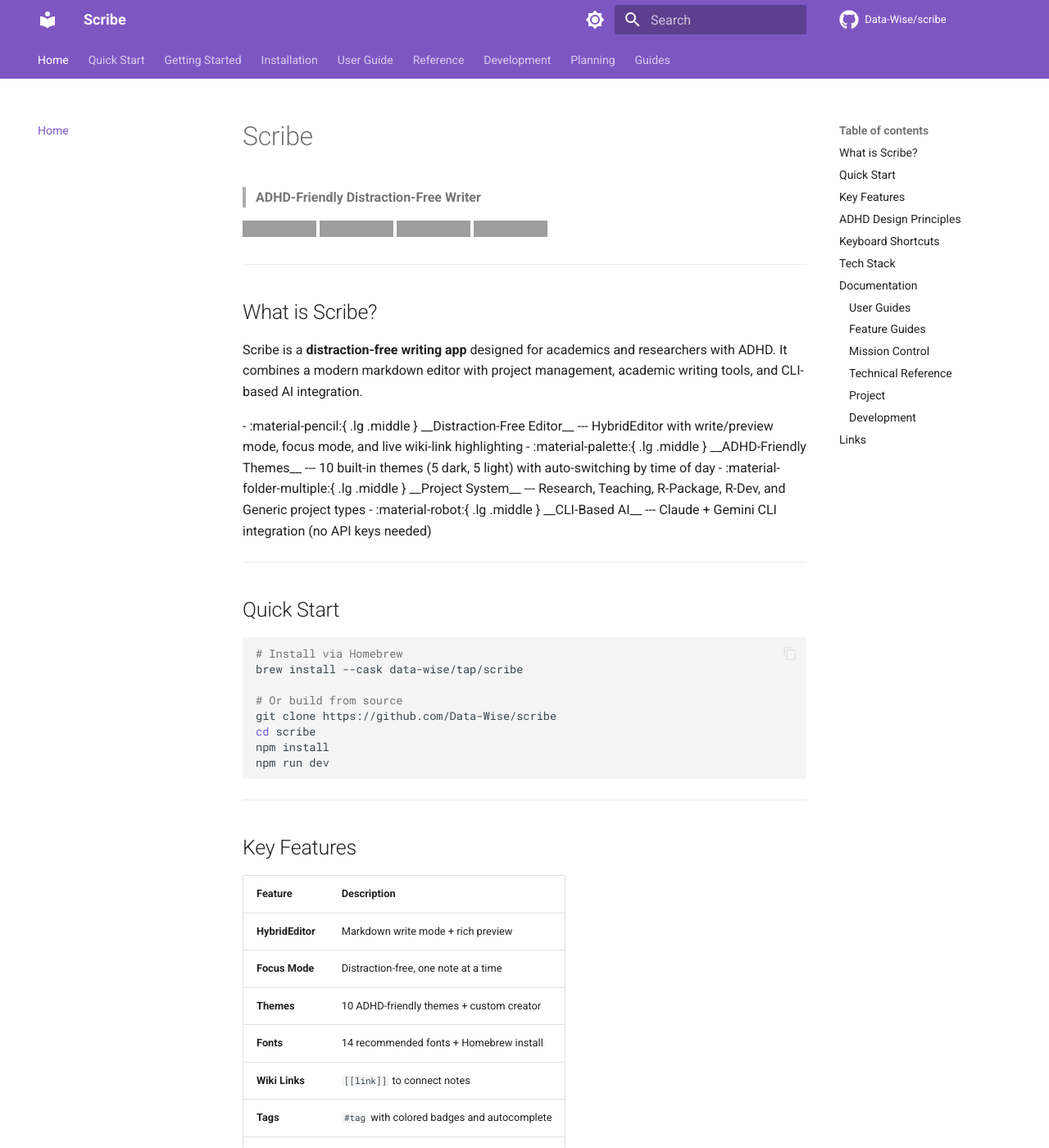
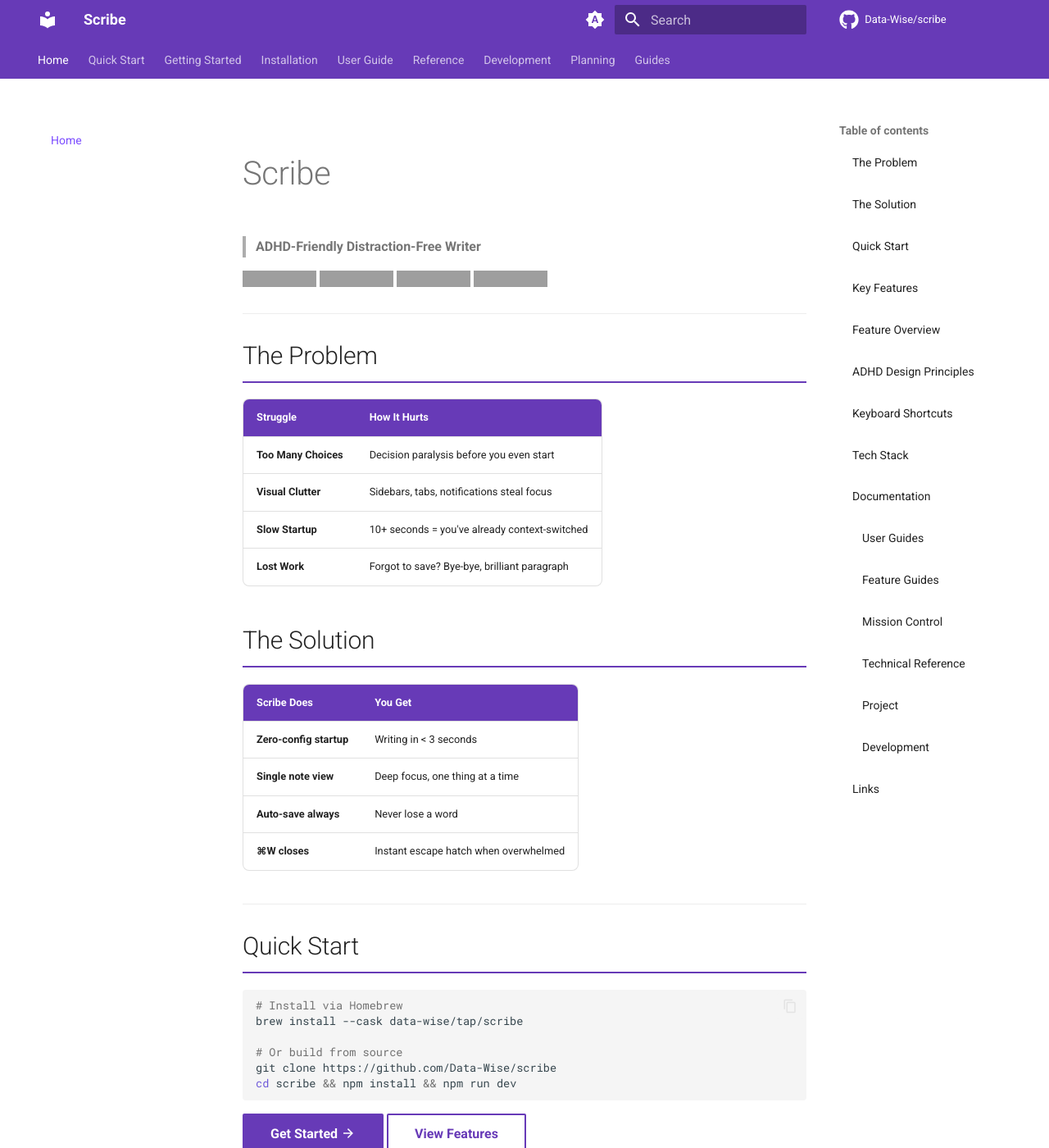
Before and after one commit to Data-Wise/scribe, an MkDocs documentation site: the page built from docs/index.md, in a window 1280 px wide and 1400 px high. Shown: the whole window at 82% size. Built offline with MkDocs 1.6.1 and Material for MkDocs 9.7.7, drawn with Linux system fonts in a browser that asks for light colours; comment, search, counter and statistics services are not loaded; some of the changed text lies outside the part shown; grey boxes are pictures that could not be loaded.

Commit message:
docs: Add ADHD-friendly CSS and theme toggle from aiterm
- Add extra.css with deep purple color scheme, reduced animations,
  narrower content, larger click targets, and high-contrast mode
- Add theme-toggle.js for 4-theme cycling (auto/light/dark/high-contrast)
- Update index.md with Problem/Solution tables, action buttons,
  feature cards with icons, and proper badge rendering
- Fix broken links in planning/INDEX.md (root files noted as non-docs)
- Add md_in_html extension for grid cards support

🤖 Generated with [Claude Code](https://claude.com/claude-code)

Co-Authored-By: Claude Opus 4.5 <noreply@anthropic.com>

````diff
--- a/docs/index.md
+++ b/docs/index.md
@@ -2,44 +2,30 @@
 
 > **ADHD-Friendly Distraction-Free Writer**
 
-[![Status](https://img.shields.io/badge/status-active-brightgreen)]()
-[![Version](https://img.shields.io/badge/version-1.2.1-blue)]()
-[![Progress](https://img.shields.io/badge/progress-55%25-yellow)]()
-[![Tests](https://img.shields.io/badge/tests-1041%20passing-brightgreen)]()
+![Status](https://img.shields.io/badge/status-active-brightgreen)
+![Version](https://img.shields.io/badge/version-1.2.1-blue)
+![Progress](https://img.shields.io/badge/progress-55%25-yellow)
+![Tests](https://img.shields.io/badge/tests-1041%20passing-brightgreen)
 
 ---
 
-## What is Scribe?
+## The Problem
 
-Scribe is a **distraction-free writing app** designed for academics and researchers with ADHD. It combines a modern markdown editor with project management, academic writing tools, and CLI-based AI integration.
+| Struggle | How It Hurts |
+|----------|--------------|
+| **Too Many Choices** | Decision paralysis before you even start |
+| **Visual Clutter** | Sidebars, tabs, notifications steal focus |
+| **Slow Startup** | 10+ seconds = you've already context-switched |
+| **Lost Work** | Forgot to save? Bye-bye, brilliant paragraph |
 
-<div class="grid cards" markdown>
+## The Solution
 
--   :material-pencil:{ .lg .middle } __Distraction-Free Editor__
-
-    ---
-
-    HybridEditor with write/preview mode, focus mode, and live wiki-link highlighting
-
--   :material-palette:{ .lg .middle } __ADHD-Friendly Themes__
-
-    ---
-
-    10 built-in themes (5 dark, 5 light) with auto-switching by time of day
-
--   :material-folder-multiple:{ .lg .middle } __Project System__
-
-    ---
-
-    Research, Teaching, R-Package, R-Dev, and Generic project types
-
--   :material-robot:{ .lg .middle } __CLI-Based AI__
-
-    ---
-
-    Claude + Gemini CLI integration (no API keys needed)
-
-</div>
+| Scribe Does | You Get |
+|-------------|---------|
+| **Zero-config startup** | Writing in < 3 seconds |
+| **Single note view** | Deep focus, one thing at a time |
+| **Auto-save always** | Never lose a word |
+| **⌘W closes** | Instant escape hatch when overwhelmed |
 
 ---
 
@@ -51,14 +37,47 @@ brew install --cask data-wise/tap/scribe
 
 # Or build from source
 git clone https://github.com/Data-Wise/scribe
-cd scribe
-npm install
-npm run dev
+cd scribe && npm install && npm run dev
 ```
+
+[Get Started :material-arrow-right:](user/QUICKSTART.md){ .md-button .md-button--primary }
+[View Features](guide/features.md){ .md-button }
 
 ---
 
 ## Key Features
+
+<div class="grid cards" markdown>
+
+-   :material-pencil:{ .lg .middle } **Distraction-Free Editor**
+
+    ---
+
+    HybridEditor with write/preview mode, focus mode, and live wiki-link highlighting
+
+-   :material-palette:{ .lg .middle } **ADHD-Friendly Themes**
+
+    ---
+
+    10 built-in themes (5 dark, 5 light) with auto-switching by time of day
+
+-   :material-folder-multiple:{ .lg .middle } **Project System**
+
+    ---
+
+    Research, Teaching, R-Package, R-Dev, and Generic project types
+
+-   :material-robot:{ .lg .middle } **CLI-Based AI**
+
+    ---
+
+    Claude + Gemini CLI integration (no API keys needed)
+
+</div>
+
+---
+
+## Feature Overview
 
 | Feature | Description |
 |---------|-------------|
@@ -147,15 +165,12 @@ npm run dev
 - [Dual-Mode Architecture](DUAL-MODE-ARCHITECTURE.md) - Tauri/Browser runtime
 - [Components](COMPONENTS.md) - React component reference
 - [Tests Summary](reference/TESTS_SUMMARY.md) - Test coverage details
-- [Tauri/Browser Feature Review](TAURI-BROWSER-FEATURE-REVIEW.md) - Feature parity audit
-- [Tauri WebDriver Research](TAURI-WEBDRIVER-RESEARCH.md) - E2E testing research
 
 ### Project
 
 - [Project Definition](reference/PROJECT-DEFINITION.md) - Scope & roadmap
 - [Changelog](reference/CHANGELOG.md) - Version history
 - [Release Notes](RELEASE.md) - Release information
-- [UI Improvements](UI-IMPROVEMENTS-PROPOSAL.md) - UI enhancement plans
 
 ### Development
 
--- /dev/null
+++ b/docs/javascripts/theme-toggle.js
@@ -0,0 +1,84 @@
+/**
+ * Scribe Theme Toggle
+ * Handles localStorage persistence and high-contrast mode
+ * Based on aiterm's theme-toggle.js
+ */
+
+(function() {
+  const STORAGE_KEY = 'scribe-theme';
+  const THEMES = ['auto', 'light', 'dark', 'high-contrast'];
+
+  // Get current theme index from Material's palette
+  function getCurrentThemeIndex() {
+    const icon = document.querySelector('.md-header [data-md-component="palette"] button svg use');
+    if (!icon) return 0;
+
+    const iconHref = icon.getAttribute('href') || '';
+
+    if (iconHref.includes('brightness-auto')) return 0;  // auto
+    if (iconHref.includes('brightness-7')) return 1;     // light
+    if (iconHref.includes('brightness-4')) return 2;     // dark
+    if (iconHref.includes('contrast-circle')) return 3;  // high-contrast
+
+    return 0;
+  }
+
+  // Apply high-contrast class when needed
+  function applyHighContrast(enabled) {
+    if (enabled) {
+      document.body.classList.add('high-contrast');
+    } else {
+      document.body.classList.remove('high-contrast');
+    }
+  }
+
+  // Save theme preference
+  function saveTheme(themeIndex) {
+    const themeName = THEMES[themeIndex] || 'auto';
+    localStorage.setItem(STORAGE_KEY, themeName);
+    applyHighContrast(themeName === 'high-contrast');
+  }
+
+  // Load saved theme preference
+  function loadSavedTheme() {
+    const saved = localStorage.getItem(STORAGE_KEY);
+    if (saved === 'high-contrast') {
+      applyHighContrast(true);
+    }
+  }
+
+  // Initialize on DOM ready
+  function init() {
+    loadSavedTheme();
+
+    // Watch for palette toggle clicks
+    const paletteButton = document.querySelector('[data-md-component="palette"]');
+    if (paletteButton) {
+      paletteButton.addEventListener('click', function() {
+        setTimeout(function() {
+          const index = getCurrentThemeIndex();
+          saveTheme(index);
+        }, 100);
+      });
+    }
+
+    // Observe body attribute changes for theme switches
+    const observer = new MutationObserver(function(mutations) {
+      mutations.forEach(function(mutation) {
+        if (mutation.attributeName === 'data-md-color-scheme') {
+          const index = getCurrentThemeIndex();
+          saveTheme(index);
+        }
+      });
+    });
+
+    observer.observe(document.body, { attributes: true });
+  }
+
+  // Run when DOM is ready
+  if (document.readyState === 'loading') {
+    document.addEventListener('DOMContentLoaded', init);
+  } else {
+    init();
+  }
+})();
--- /dev/null
+++ b/docs/stylesheets/extra.css
@@ -0,0 +1,271 @@
+/* Scribe Documentation - Custom Styles
+ * Preset: adhd-focus
+ * ADHD-friendly: Calm colors, minimal distractions, clear hierarchy
+ * Based on aiterm's ADHD-friendly CSS adapted for Scribe
+ */
+
+/* ============================================
+ * Color Variables - Deep Purple Theme
+ * Primary: Deep Purple (#673ab7) - focused calm
+ * Accent: Purple A200 (#7c4dff) - subtle highlights
+ * ============================================ */
+
+:root {
+  --md-primary-fg-color: #673ab7;
+  --md-primary-fg-color--light: #7c4dff;
+  --md-primary-fg-color--dark: #512da8;
+  --md-accent-fg-color: #7c4dff;
+  --md-accent-fg-color--transparent: #7c4dff1a;
+
+  /* Warmer background - reduces eye strain */
+  --md-default-bg-color: #fafafa;
+
+  /* Softer text - not pure black */
+  --md-default-fg-color: #2b2b2b;
+  --md-default-fg-color--light: #5a5a5a;
+}
+
+[data-md-color-scheme="slate"] {
+  --md-primary-fg-color: #b39ddb;
+  --md-accent-fg-color: #ce93d8;
+
+  /* Deep purple-black - easier than pure black */
+  --md-default-bg-color: #1a1a2e;
+  --md-default-fg-color: #e8e8e8;
+}
+
+/* ============================================
+ * High Contrast Theme - Accessibility Focused
+ * Maximum readability for visual impairments
+ * ============================================ */
+
+.high-contrast {
+  --md-primary-fg-color: #000000;
+  --md-primary-fg-color--light: #333333;
+  --md-primary-fg-color--dark: #000000;
+  --md-accent-fg-color: #0066cc;
+  --md-accent-fg-color--transparent: #0066cc33;
+
+  /* Pure white background for maximum contrast */
+  --md-default-bg-color: #ffffff;
+
+  /* Pure black text */
+  --md-default-fg-color: #000000;
+  --md-default-fg-color--light: #333333;
+
+  /* High contrast code blocks */
+  --md-code-bg-color: #f0f0f0;
+  --md-code-fg-color: #000000;
+}
+
+.high-contrast .md-header {
+  background-color: #000000;
+}
+
+.high-contrast .md-tabs {
+  background-color: #000000;
+}
+
+.high-contrast .md-typeset a {
+  color: #0066cc;
+  text-decoration: underline;
+}
+
+.high-contrast .md-typeset a:hover {
+  color: #004499;
+}
+
+/* ============================================
+ * ADHD-Friendly: Reduced Animations
+ * ============================================ */
+
+* {
+  transition-duration: 0.1s !important;
+}
+
+/* ============================================
+ * ADHD-Friendly: Clear Content Area
+ * ============================================ */
+
+.md-content {
+  max-width: 850px;  /* Narrower for easier reading */
+}
+
+/* ============================================
+ * ADHD-Friendly: Larger Click Targets
+ * ============================================ */
+
+.md-nav__link {
+  padding: 0.6rem 0.8rem;
+}
+
+/* ============================================
+ * ADHD-Friendly: Clear Heading Hierarchy
+ * ============================================ */
+
+.md-typeset h1 {
+  font-size: 2rem;
+  margin-top: 2rem;
+}
+
+.md-typeset h2 {
+  font-size: 1.5rem;
+  margin-top: 1.5rem;
+  border-bottom: 2px solid var(--md-primary-fg-color);
+  padding-bottom: 0.5rem;
+}
+
+.md-typeset h3 {
+  font-size: 1.25rem;
+}
+
+/* ============================================
+ * Header Styling
+ * ============================================ */
+
+.md-header {
+  background-color: var(--md-primary-fg-color);
+}
+
+.md-tabs {
+  background-color: var(--md-primary-fg-color);
+}
+
+.md-tabs__link--active {
+  border-bottom: 2px solid var(--md-accent-fg-color);
+}
+
+/* ============================================
+ * Content Styling
+ * ============================================ */
+
+/* Accent color for links */
+.md-typeset a {
+  color: var(--md-accent-fg-color);
+}
+
+.md-typeset a:hover {
+  color: var(--md-primary-fg-color);
+}
+
+/* Code blocks */
+.md-typeset code {
+  background-color: var(--md-code-bg-color, #f5f5f5);
+  border-radius: 4px;
+}
+
+/* Admonitions accent */
+.md-typeset .admonition.tip,
+.md-typeset details.tip {
+  border-color: var(--md-accent-fg-color);
+}
+
+.md-typeset .tip > .admonition-title,
+.md-typeset .tip > summary {
+  background-color: var(--md-accent-fg-color--transparent);
+}
+
+/* ============================================
+ * Navigation
+ * ============================================ */
+
+/* Active nav item */
+.md-nav__link--active {
+  color: var(--md-accent-fg-color) !important;
+}
+
+/* Clear visual separation */
+.md-nav__link:hover {
+  background-color: rgba(103, 58, 183, 0.1);
+}
+
+/* ============================================
+ * Buttons
+ * ============================================ */
+
+.md-typeset .md-button--primary {
+  background-color: var(--md-primary-fg-color);
+  border-color: var(--md-primary-fg-color);
+}
+
+.md-typeset .md-button--primary:hover {
+  background-color: var(--md-primary-fg-color--dark);
+  border-color: var(--md-primary-fg-color--dark);
+}
+
+/* ============================================
+ * Cards Grid (for features)
+ * ============================================ */
+
+.md-typeset .grid.cards > ul > li {
+  border: 1px solid var(--md-default-fg-color--lightest);
+  border-radius: 8px;
+  padding: 1rem;
+  transition: border-color 0.1s, box-shadow 0.1s;
+}
+
+.md-typeset .grid.cards > ul > li:hover {
+  border-color: var(--md-accent-fg-color);
+  box-shadow: 0 4px 12px rgba(0, 0, 0, 0.1);
+}
+
+/* ============================================
+ * Feature Tables - Clean Style
+ * ============================================ */
+
+.md-typeset table:not([class]) {
+  border-radius: 8px;
+  overflow: hidden;
+}
+
+.md-typeset table:not([class]) th {
+  background-color: var(--md-primary-fg-color);
+  color: white;
+}
+
+.md-typeset table:not([class]) tr:hover {
+  background-color: var(--md-accent-fg-color--transparent);
+}
+
+/* ============================================
+ * Hero Section (homepage)
+ * ============================================ */
+
+.hero-badges {
+  margin: 1rem 0 2rem 0;
+}
+
+.hero-badges img {
+  margin-right: 0.5rem;
+}
+
+/* ============================================
+ * Footer
+ * ============================================ */
+
+.md-footer {
+  background-color: var(--md-default-fg-color--light);
+}
+
+/* ============================================
+ * Responsive Adjustments
+ * ============================================ */
+
+@media screen and (max-width: 76.1875em) {
+  .md-nav__source {
+    background-color: var(--md-primary-fg-color--dark);
+  }
+}
+
+/* ============================================
+ * Print Styles
+ * ============================================ */
+
+@media print {
+  .md-header,
+  .md-tabs,
+  .md-sidebar,
+  .md-footer {
+    display: none;
+  }
+}
--- a/mkdocs.yml
+++ b/mkdocs.yml
@@ -10,20 +10,37 @@ edit_uri: edit/main/docs/
 theme:
   name: material
   palette:
+    # Theme 1: Auto (follows system preference) - Default
+    - media: "(prefers-color-scheme)"
+      scheme: default
+      primary: custom
+      accent: custom
+      toggle:
+        icon: material/brightness-auto
+        name: Switch to light mode
+    # Theme 2: Light mode
     - media: "(prefers-color-scheme: light)"
       scheme: default
-      primary: deep purple
-      accent: deep purple
+      primary: custom
+      accent: custom
       toggle:
         icon: material/brightness-7
         name: Switch to dark mode
+    # Theme 3: Dark mode
     - media: "(prefers-color-scheme: dark)"
       scheme: slate
-      primary: deep purple
-      accent: deep purple
+      primary: custom
+      accent: custom
       toggle:
         icon: material/brightness-4
-        name: Switch to light mode
+        name: Switch to high contrast
+    # Theme 4: High contrast - accessibility
+    - scheme: default
+      primary: custom
+      accent: custom
+      toggle:
+        icon: material/contrast-circle
+        name: Switch to auto mode
   features:
     - navigation.instant
     - navigation.tracking
@@ -40,12 +57,19 @@ theme:
 plugins:
   - search
 
+extra_css:
+  - stylesheets/extra.css
+
+extra_javascript:
+  - javascripts/theme-toggle.js
+
 markdown_extensions:
   - pymdownx.highlight:
       anchor_linenums: true
   - pymdownx.inlinehilite
   - pymdownx.snippets
   - pymdownx.superfences
+  - md_in_html
   - pymdownx.tabbed:
       alternate_style: true
   - pymdownx.tasklist:
````
Also changed, not shown: other parts of docs/index.md (+4 -5 lines), docs/planning/INDEX.md (+8 -7 lines).
